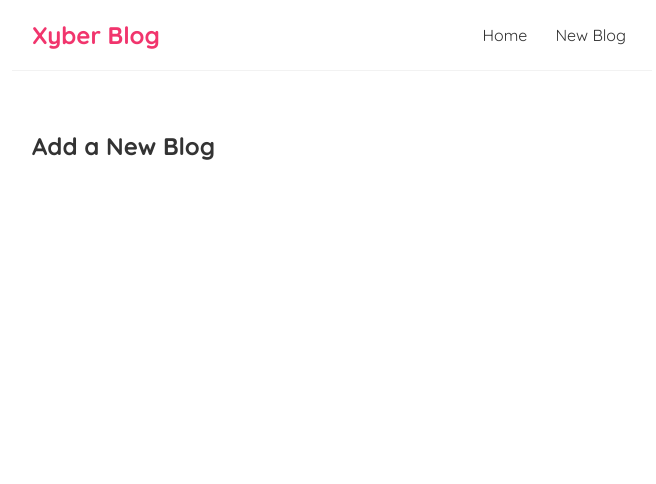
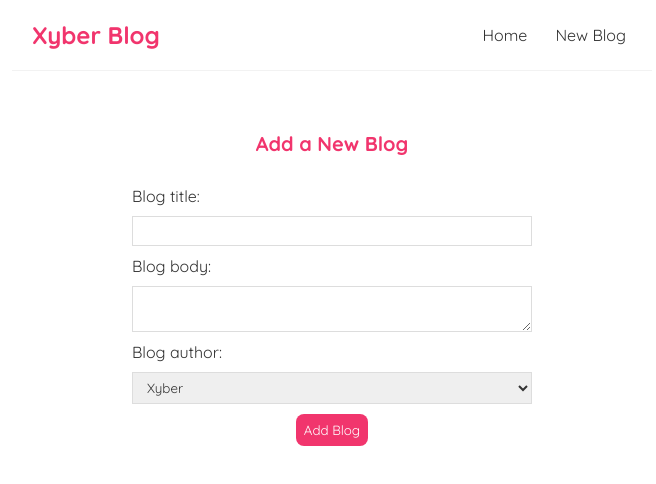
Before and after one commit to xybercommander/xyber-blog-react, a React (Create React App) app: page /create in a window 1280 px wide. Shown: the top 484 px of the page, without its empty margins (308-964 px from the left). Built offline with nearby package versions, Linux system fonts and the light colour scheme; the HTML template or start-up script is replaced by a standard one.

Commit message:
made the forms

```diff
--- a/src/Create.js
+++ b/src/Create.js
@@ -1,7 +1,37 @@
+import { useState } from "react";
+
 const Create = () => {
+   const [title, setTitle] = useState('');
+   const [body, setBody] = useState('');
+   const [author, setAuthor] = useState('Xyber');
+
    return (
       <div className="create">
          <h2>Add a New Blog</h2>
+         <form>
+            <label>Blog title:</label>
+            <input
+               type="text"
+               required
+               value={title}
+               onChange={(e) => setTitle(e.target.value)}
+            />
+            <label>Blog body:</label>
+            <textarea
+               required
+               value={body}
+               onChange={(e) => setBody(e.target.value)}
+            ></textarea>
+            <label>Blog author:</label>
+            <select
+               value={author}
+               onChange={(e) => setAuthor(e.target.value)}
+            >
+               <option value="Xyber">Xyber</option>
+               <option value="Samrat">Samrat</option>
+            </select>
+            <button>Add Blog</button>
+         </form>
       </div>
    );
 }
--- a/src/index.css
+++ b/src/index.css
@@ -71,3 +71,35 @@
   border-radius: 8px;
   cursor: pointer;
 }
+
+/* create new blog form */
+.create {
+  max-width: 400px;
+  margin: 0 auto;
+  text-align: center;
+}
+.create label {
+  text-align: left;
+  display: block;
+}
+.create h2 {
+  font-size: 20px;
+  color: #f1356d;
+  margin-bottom: 30px;
+}
+.create input, .create textarea, .create select {
+  width: 100%;
+  padding: 6px 10px;
+  margin: 10px 0;
+  border: 1px solid #ddd;
+  box-sizing: border-box;
+  display: block;
+}
+.create button {
+  background: #f1356d;
+  color: #fff;
+  border: 0;
+  padding: 8px;
+  border-radius: 8px;
+  cursor: pointer;
+}
```
